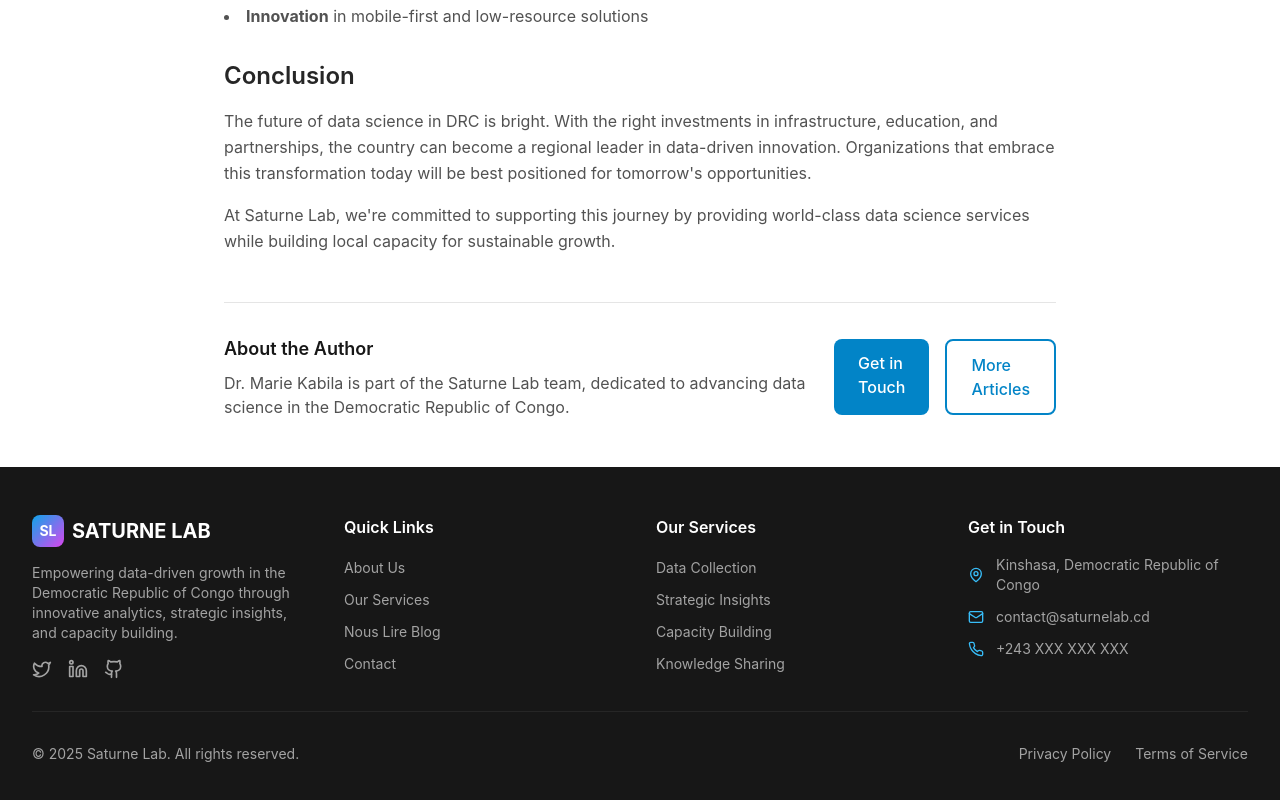
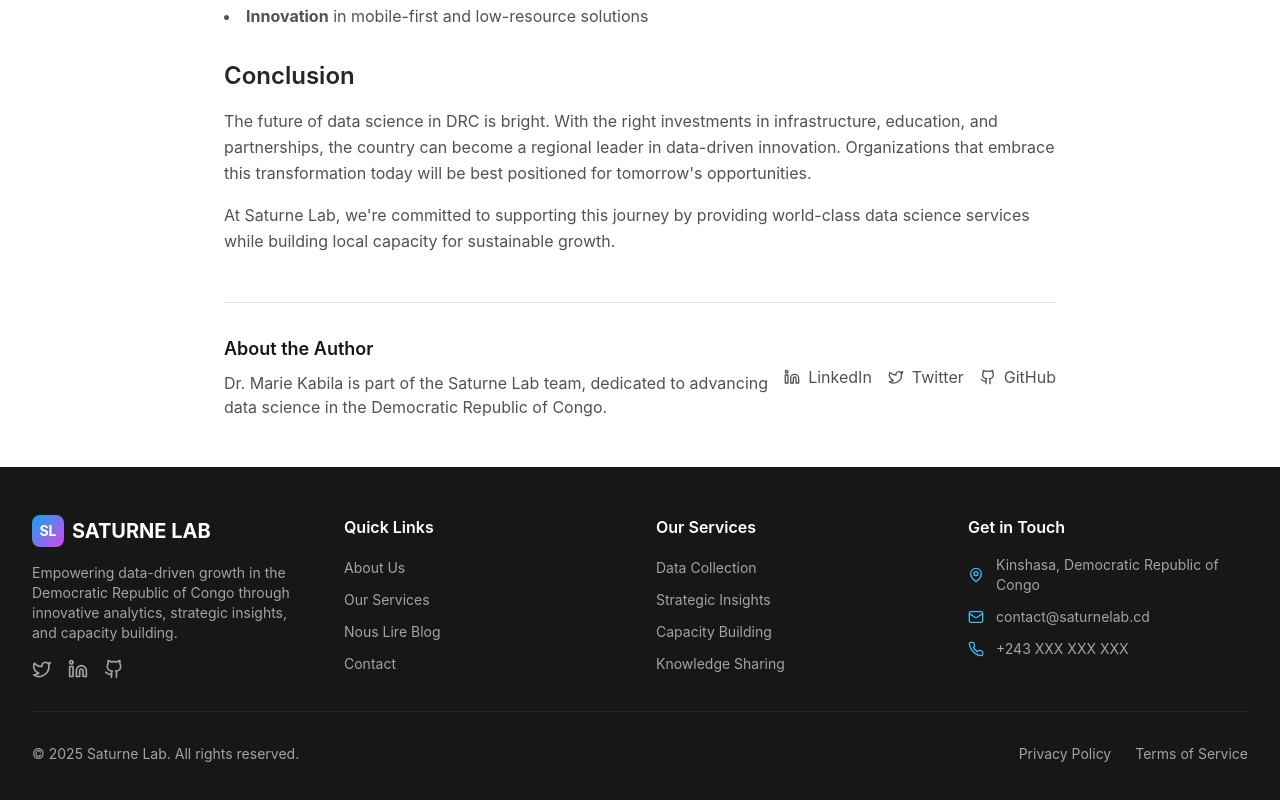
Before and after one commit to lukuenya/saturneLab, a Next.js app: page /blog/data-science-drc in a window 1280 px wide. Shown: the part 1791-2591 px from the top of the page. Built offline with nearby package versions, Linux system fonts and the light colour scheme.

Commit message:
Resolve Hydration errors

```diff
--- a/pages/blog/[slug].tsx
+++ b/pages/blog/[slug].tsx
@@ -1,4 +1,4 @@
-import React from 'react'
+import React, { useEffect, useState } from 'react'
 import { GetStaticProps, GetStaticPaths } from 'next'
 import { MDXRemote, MDXRemoteSerializeResult } from 'next-mdx-remote'
 import { serialize } from 'next-mdx-remote/serialize'
@@ -6,6 +6,12 @@
 import Link from 'next/link'
 import { getAllPosts, getPostBySlug, BlogPost } from '@/lib/blog'
 import { Calendar, User, Clock, Tag, ArrowLeft } from 'lucide-react'
+import dynamic from 'next/dynamic'
+
+// Dynamically import icons with SSR disabled to prevent hydration errors
+const Linkedin = dynamic(() => import('lucide-react').then(mod => mod.Linkedin), { ssr: false })
+const Twitter = dynamic(() => import('lucide-react').then(mod => mod.Twitter), { ssr: false })
+const Github = dynamic(() => import('lucide-react').then(mod => mod.Github), { ssr: false })
 
 interface BlogPostPageProps {
   post: BlogPost
@@ -48,7 +54,7 @@
       description={post.description}
     >
       {/* Back Navigation */}
-      <div className="bg-white dark:bg-neutral-900 border-b border-neutral-200 dark:border-neutral-800">
+      <div className="bg-white dark:bg-neutral-900 border-b border-neutral-200 dark:border-neutral-700">
         <div className="max-w-4xl mx-auto px-4 sm:px-6 lg:px-8 py-4">
           <Link
             href="/blog"
@@ -127,18 +133,40 @@
                 </p>
               </div>
               <div className="flex space-x-4">
-                <Link
-                  href="/contact"
-                  className="btn-primary"
+                <a
+                  href="https://www.linkedin.com/in/saturnelab/"
+                  target="_blank"
+                  rel="noopener noreferrer"
+                  className="inline-flex items-center text-neutral-600 dark:text-neutral-300 hover:text-primary-600 dark:hover:text-primary-400 transition-colors duration-200"
                 >
-                  Get in Touch
-                </Link>
-                <Link
-                  href="/blog"
-                  className="btn-secondary"
+                  {/* Wrap icon in a client-side only component */}
+                  <span className="inline-flex mr-2">
+                    <Linkedin className="h-4 w-4" />
+                  </span>
+                  LinkedIn
+                </a>
+                <a
+                  href="https://twitter.com/saturnelab"
+                  target="_blank"
+                  rel="noopener noreferrer"
+                  className="inline-flex items-center text-neutral-600 dark:text-neutral-300 hover:text-primary-600 dark:hover:text-primary-400 transition-colors duration-200"
                 >
-                  More Articles
-                </Link>
+                  <span className="inline-flex mr-2">
+                    <Twitter className="h-4 w-4" />
+                  </span>
+                  Twitter
+                </a>
+                <a
+                  href="https://github.com/saturnelab"
+                  target="_blank"
+                  rel="noopener noreferrer"
+                  className="inline-flex items-center text-neutral-600 dark:text-neutral-300 hover:text-primary-600 dark:hover:text-primary-400 transition-colors duration-200"
+                >
+                  <span className="inline-flex mr-2">
+                    <Github className="h-4 w-4" />
+                  </span>
+                  GitHub
+                </a>
               </div>
             </div>
           </footer>
```
